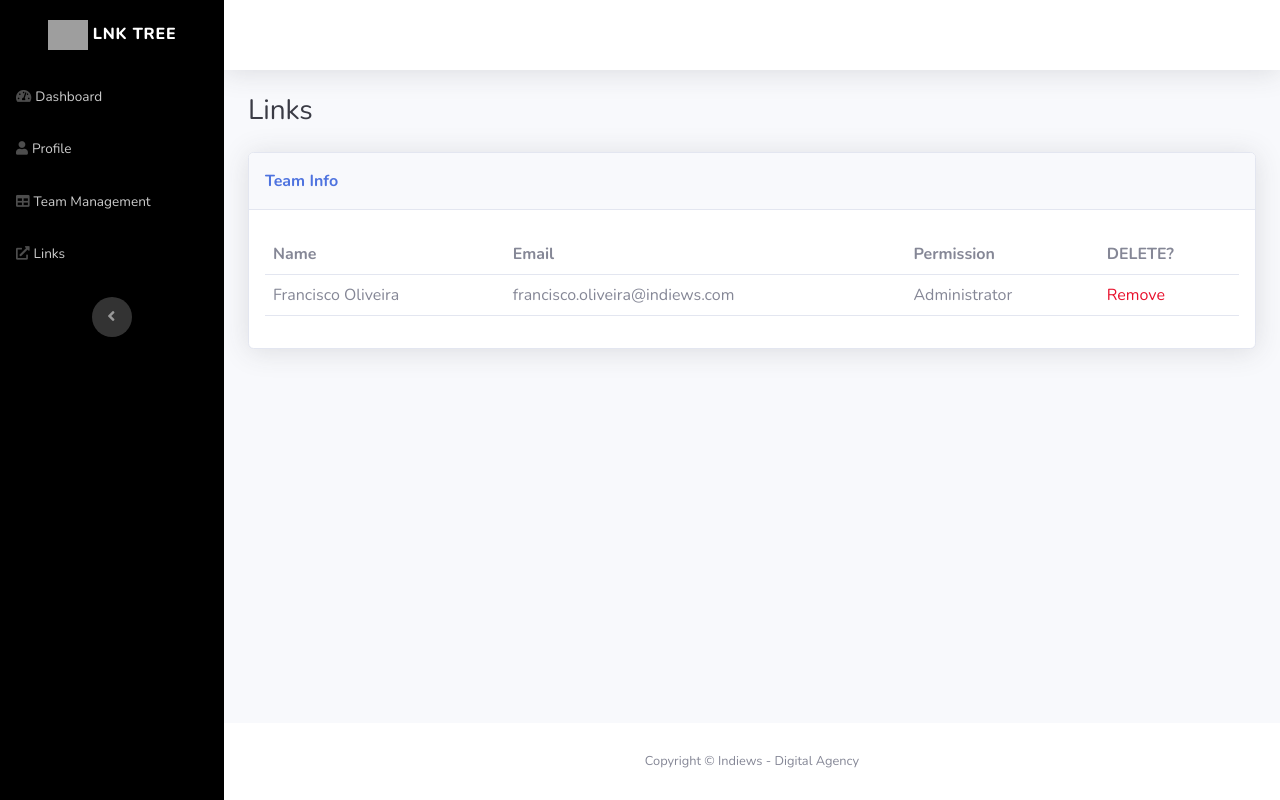
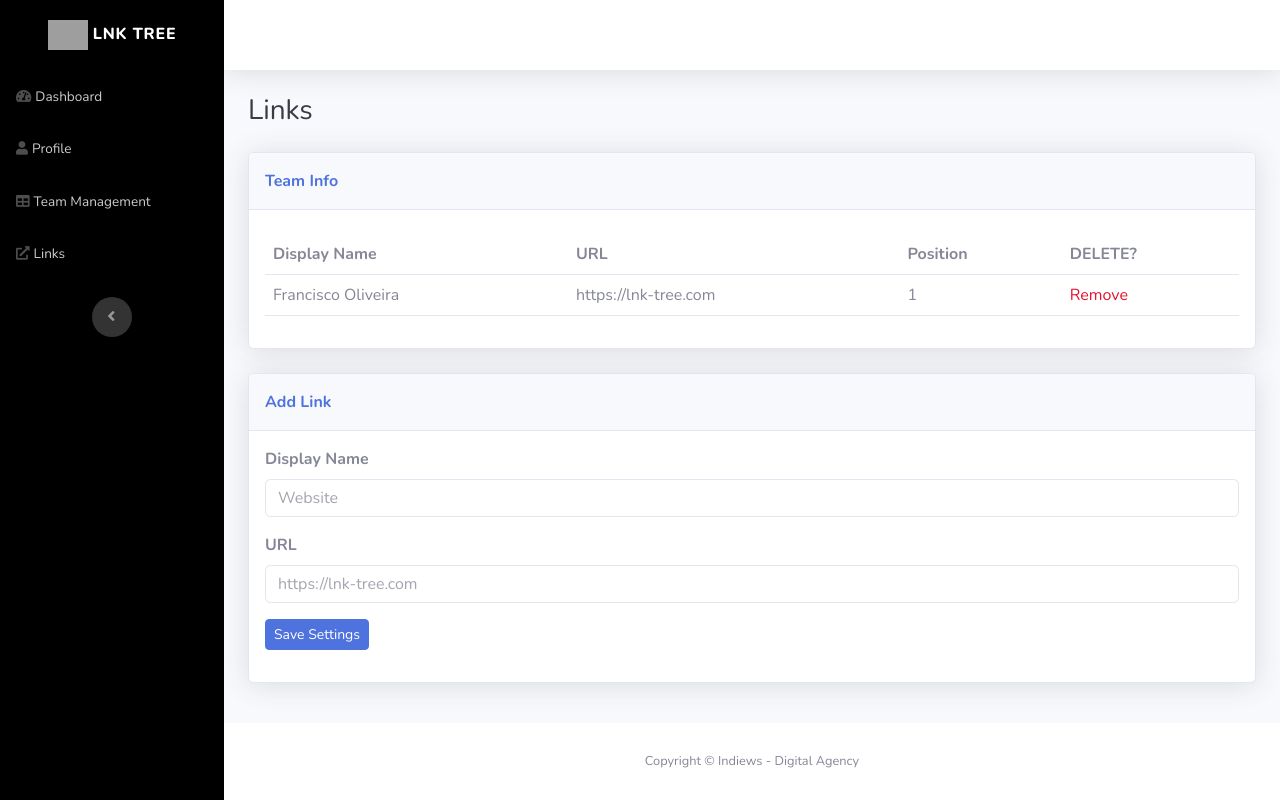
Before and after one commit to Indiews/Lnk-Tree, a PHP site: page /admin/links.php in a window 1280 px wide. Run offline with PHP 8.4, Linux system fonts and the light colour scheme; the visitor is signed in with stand-in values (Sample User, id 1); data that the repository does not hold is empty; some libraries are stand-ins or nearby versions; grey boxes are pictures that could not be loaded.

Commit message:
Update Links

```diff
--- a/admin/links.php
+++ b/admin/links.php
@@ -2,6 +2,9 @@
 <?php
         // Check if login is made
         include('includes/check-login.php');
+
+        // Include the database configuration
+        include('../config.php');
 ?>
 
 <!DOCTYPE html>
@@ -40,17 +43,17 @@
                                 <table class="table my-0" id="dataTable">
                                     <thead>
                                         <tr>
-                                            <th>Name</th>
-                                            <th>Email</th>
-                                            <th>Permission</th>
+                                            <th>Display Name</th>
+                                            <th>URL</th>
+                                            <th>Position</th>
                                             <th>DELETE?</th>
                                         </tr>
                                     </thead>
                                     <tbody>
                                         <tr>
                                             <td>Francisco Oliveira</td>
-                                            <td>francisco.oliveira@indiews.com</td>
-                                            <td>Administrator</td>
+                                            <td>https://lnk-tree.com</td>
+                                            <td>1</td>
                                             <td style="color: #e8112d;">Remove</td>
                                         </tr>
                                     </tbody>
@@ -58,6 +61,39 @@
                                         <tr></tr>
                                     </tfoot>
                                 </table>
+                            </div>
+                        </div>
+                    </div>
+                </div>
+                <div class="container-fluid">
+                    <h3 class="text-dark mb-4"></h3>
+                    <div class="col">
+                        <div class="card shadow mb-3">
+                            <div class="card-header py-3">
+                                <p class="text-primary m-0 fw-bold">Add Link</p>
+                            </div>
+                            <div class="card-body">
+                            <?php
+                            if (!empty($successMessage)) {
+                                echo '<div class="alert alert-success">' . $successMessage . '</div>';
+                            }
+                            if (!empty($errorMessage)) {
+                                echo '<div class="alert alert-danger">' . $errorMessage . '</div>';
+                            }
+                            ?>
+                                <form>
+                                    <div class="row">
+                                        <div class="col">
+                                            <div class="mb-3"><label class="form-label" for="displayName"><strong>Display Name</strong></label><input class="form-control" type="text" id="displayName" placeholder="Website" name="Display"></div>
+                                        </div>
+                                    </div>
+                                    <div class="row">
+                                        <div class="col">
+                                            <div class="mb-3"><label class="form-label" for="url"><strong>URL</strong></label><input class="form-control" type="text" id="url" placeholder="https://lnk-tree.com" name="url"></div>
+                                        </div>
+                                    </div>
+                                    <div class="mb-3"><button class="btn btn-primary btn-sm" type="submit">Save Settings</button></div>
+                                </form>
                             </div>
                         </div>
                     </div>
```
